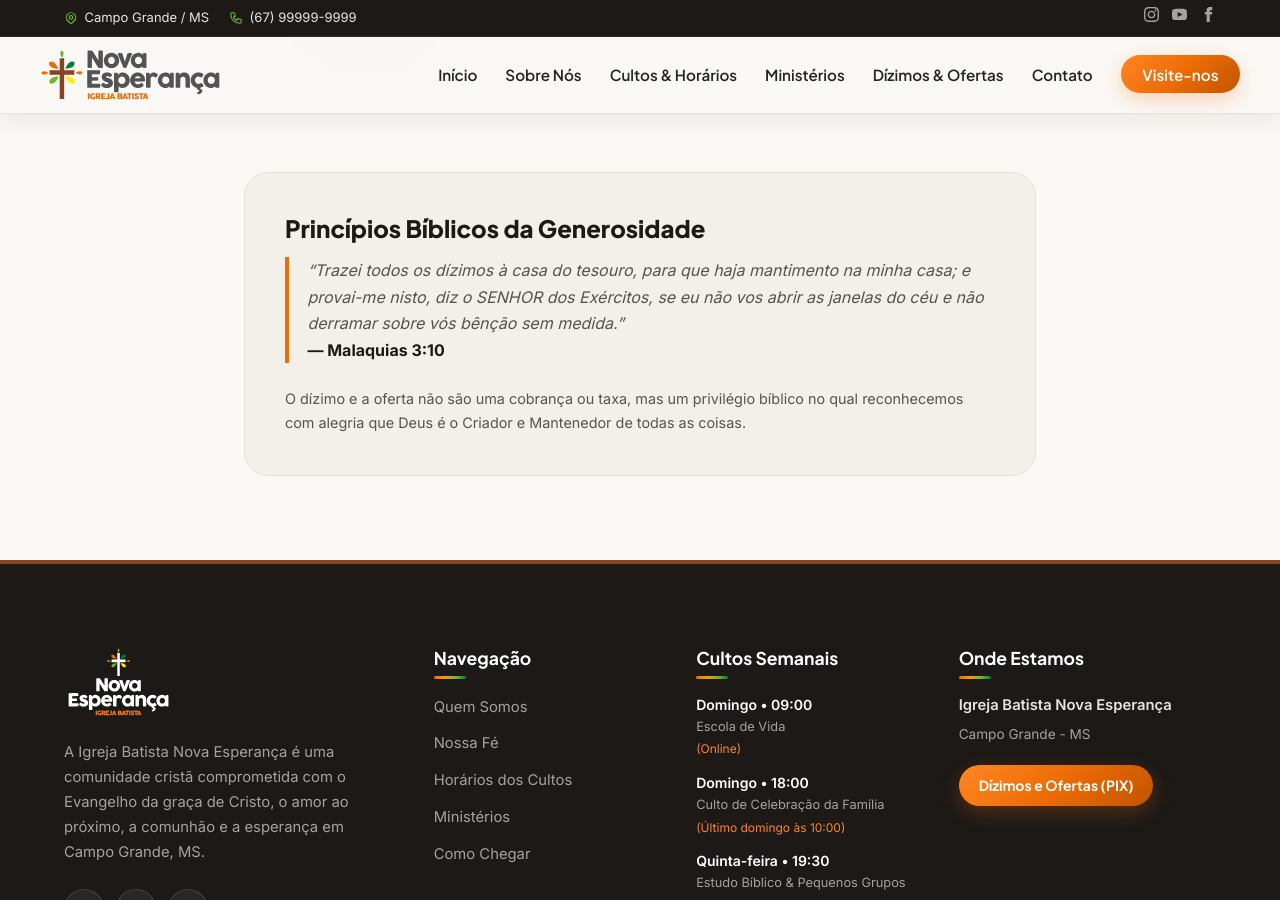
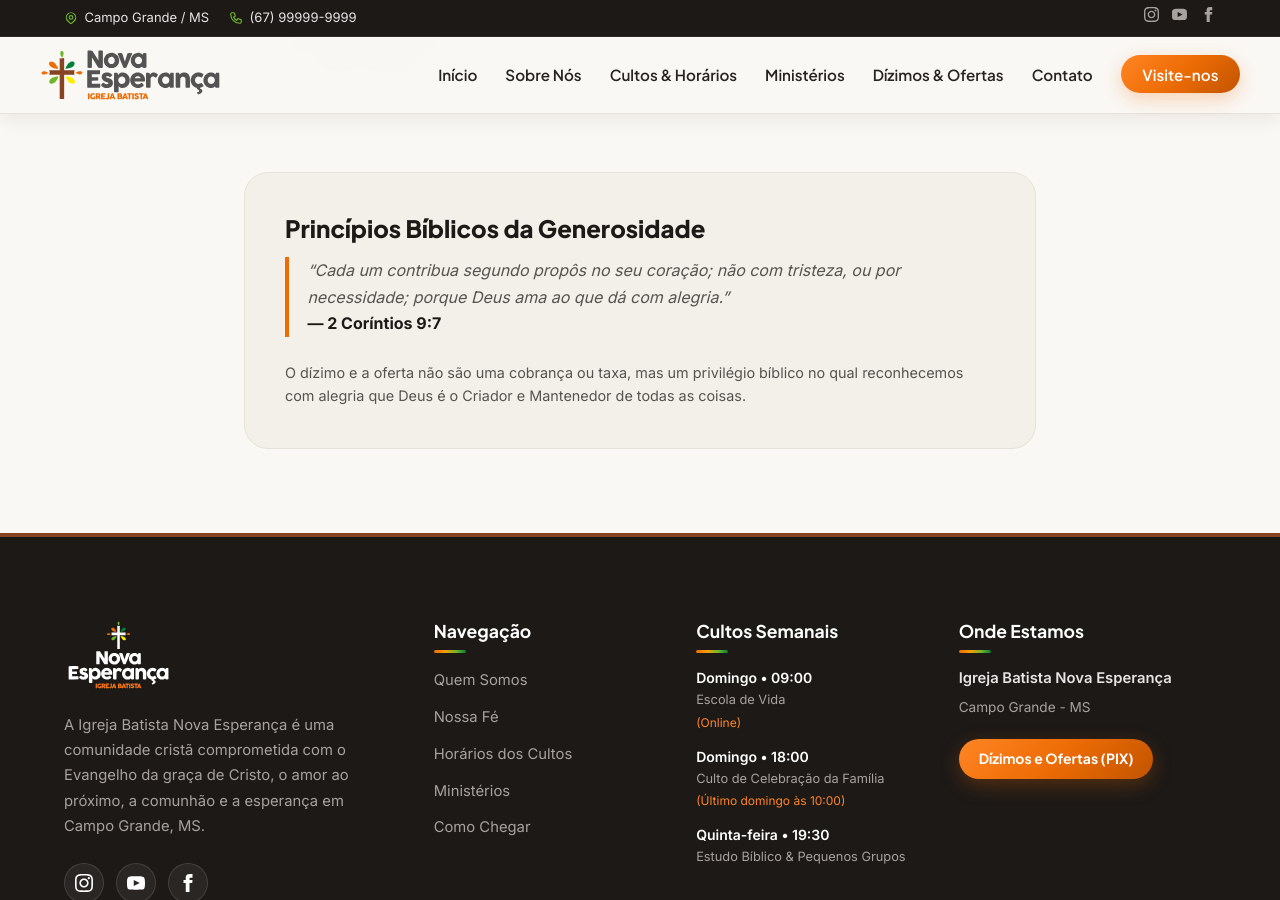
Before and after one commit to ibnecg/ibne_site, a Jekyll site: the page built from dizimos-ofertas.html, in a window 1280 px wide and 900 px high, scrolled down 1667 px. Built offline with Jekyll 4.4.1, drawn with Linux system fonts in a browser that asks for light colours.

Commit message:
texto dizimos

```diff
--- a/dizimos-ofertas.html
+++ b/dizimos-ofertas.html
@@ -65,8 +65,8 @@ narrow: true
 <div class="callout-card">
   <h3 class="heading-md">Princípios Bíblicos da Generosidade</h3>
   <blockquote class="callout-quote">
-    “Trazei todos os dízimos à casa do tesouro, para que haja mantimento na minha casa; e provai-me nisto, diz o SENHOR dos Exércitos, se eu não vos abrir as janelas do céu e não derramar sobre vós bênção sem medida.”
-    <br><strong>— Malaquias 3:10</strong>
+    “Cada um contribua segundo propôs no seu coração; não com tristeza, ou por necessidade; porque Deus ama ao que dá com alegria.”
+    <br><strong>— 2 Coríntios 9:7</strong>
   </blockquote>
   <p class="value-desc">
     O dízimo e a oferta não são uma cobrança ou taxa, mas um privilégio bíblico no qual reconhecemos com alegria que Deus é o Criador e Mantenedor de todas as coisas.
```
